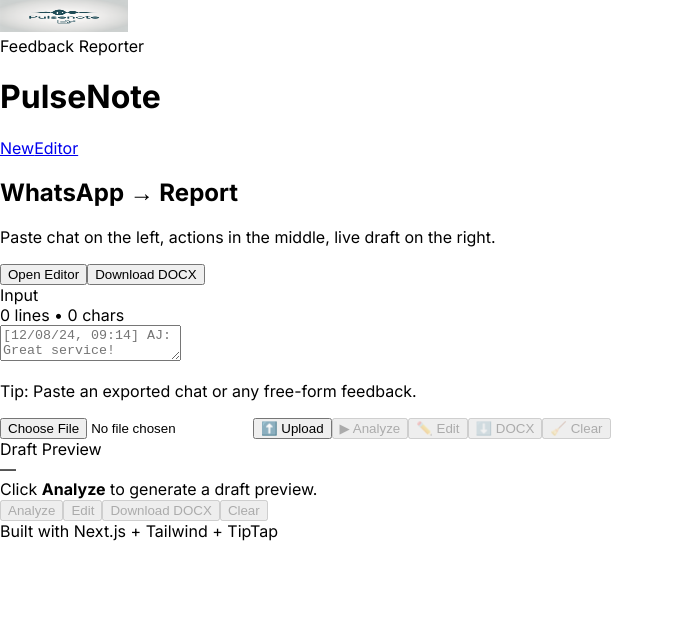
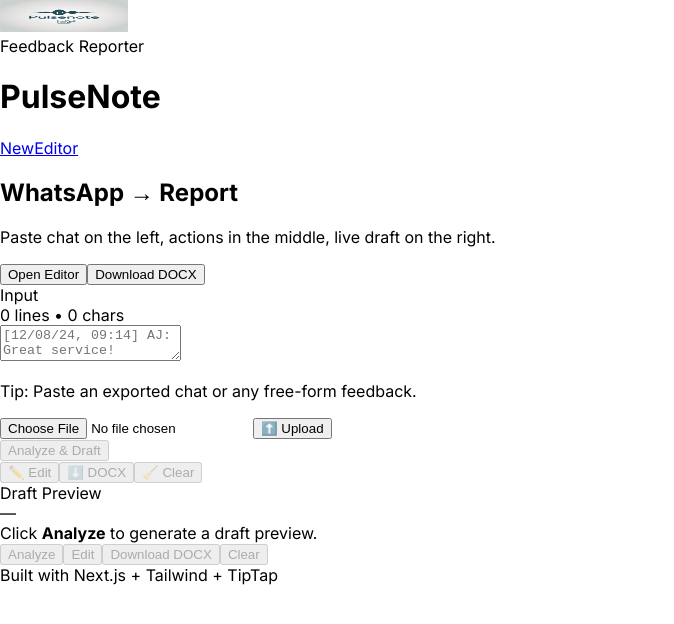
Before and after one commit to Amakanza/PulseNote, a Next.js app: page / in a window 1280 px wide. Shown: the top 624 px of the page, without its empty margins (0-674 px from the left). Built offline with nearby package versions, Linux system fonts and the light colour scheme.

Commit message:
page.tsx

```diff
--- a/app/page.tsx
+++ b/app/page.tsx
@@ -130,11 +130,17 @@
             <div className="flex flex-col gap-3 py-4">
               <input ref={fileInputRef} type="file" accept=".txt,.log,.csv,.json" className="hidden" onChange={handleFileChange} />
               <button className="btn" onClick={handleUploadClick} title="Upload .txt">⬆️ Upload</button>
-              <button className="btn" onClick={handleAnalyze} disabled={!raw || loading} title="Parse + Draft">{loading ? "…" : "▶ Analyze"}</button>
+
+              <div className="flex flex-wrap items-center gap-3">
+                <button disabled={!raw || loading} onClick={handleAnalyze} className="btn btn-primary h-10 px-4">
+                  {loading ? "Analyzing..." : "Analyze & Draft"}
+                </button>
+                {error && <span className="text-red-600 text-sm">{error}</span>}
+              </div>
+
               <button className="btn" onClick={gotoEditor} disabled={!previewHtml} title="Open editor">✏️ Edit</button>
               <button className="btn" onClick={exportDocx} disabled={!previewHtml} title="Download docx">⬇️ DOCX</button>
               <button className="btn" onClick={handleClear} disabled={!raw && !previewHtml} title="Clear panes">🧹 Clear</button>
-              {error && <span className="text-red-600 text-xs text-center max-w-[12ch]">{error}</span>}
             </div>
           </div>
 
```
